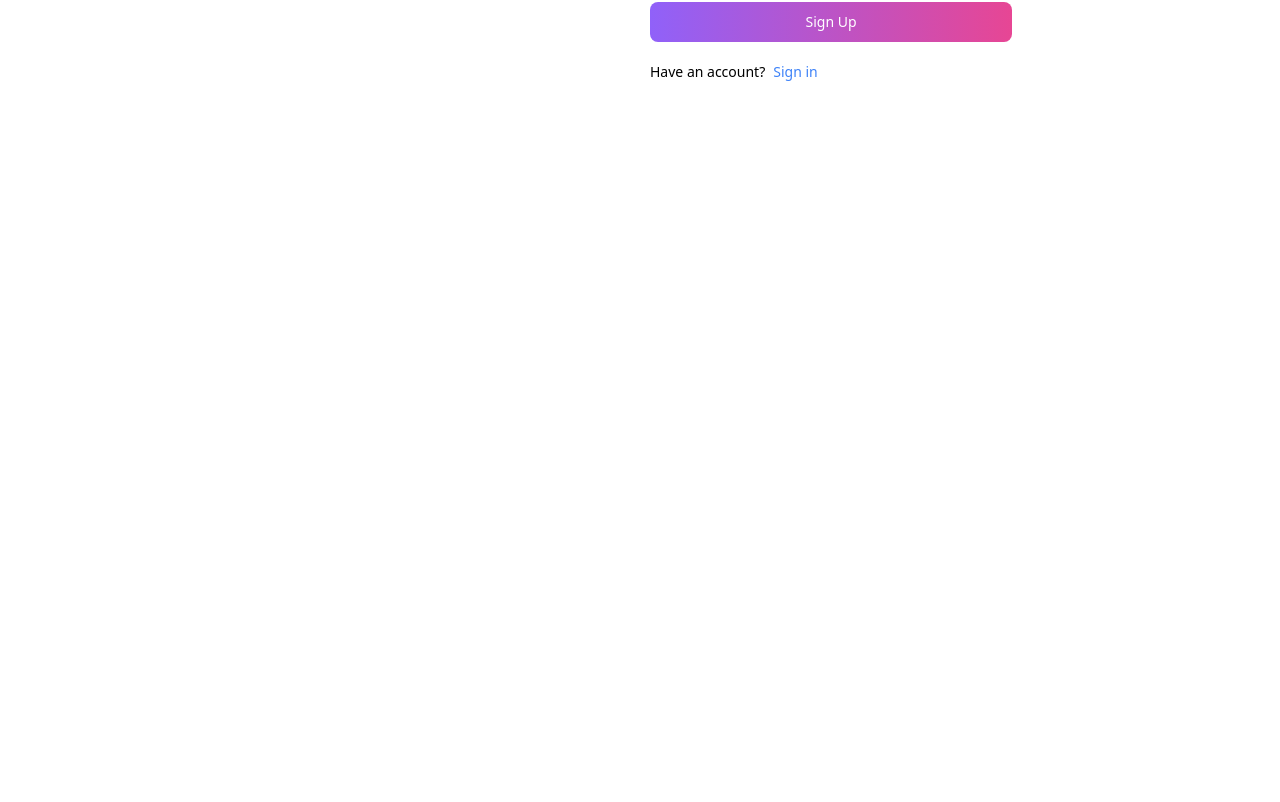
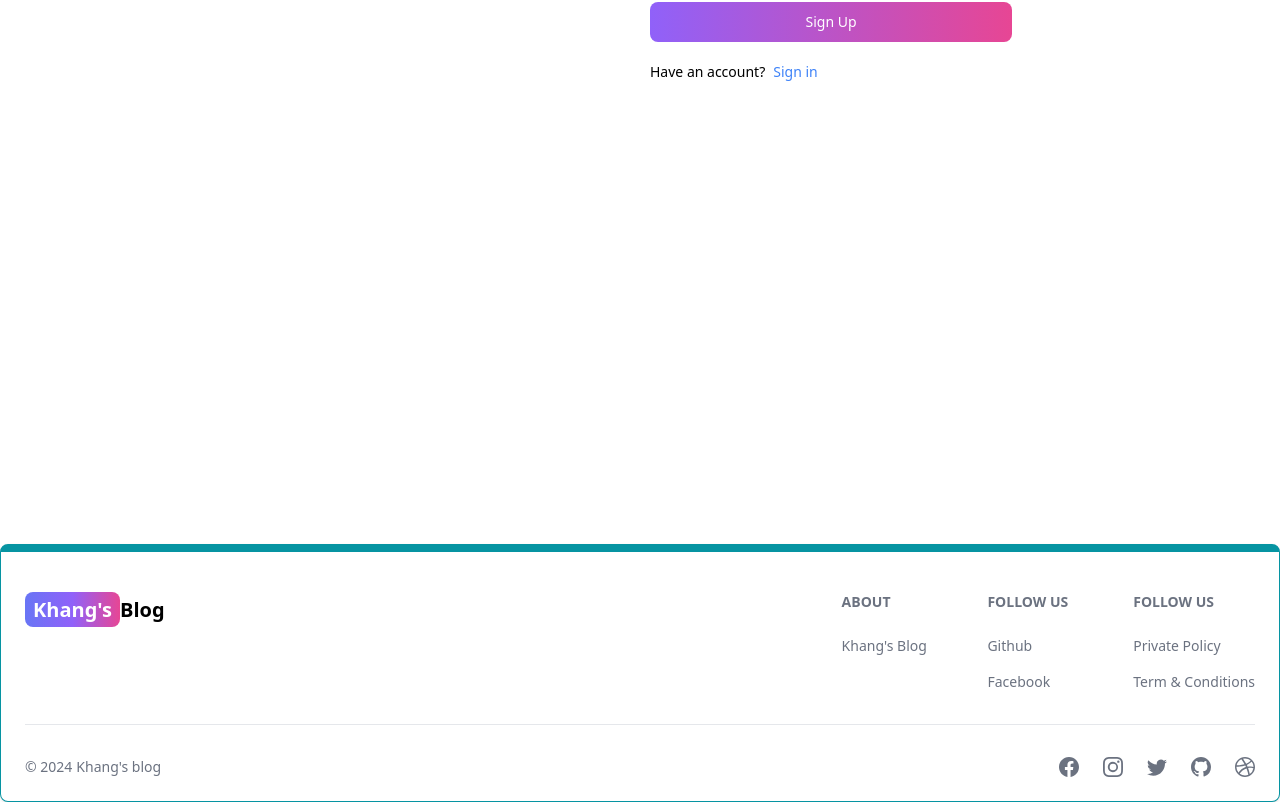
Before and after one commit to trngkhang/MERN_KhangBlog, a React (Vite) app in the folder client/: page /Signup in a window 1280 px wide. Shown: the part 400-1202 px from the top of the page. Before the commit the page ends 944 px from the top, so only its background shows below. Built offline with nearby package versions, Linux system fonts and the light colour scheme.

Commit message:
feat: create footer page

```diff
--- a/client/src/App.jsx
+++ b/client/src/App.jsx
@@ -1,26 +1,26 @@
-import {BrowserRouter, Routes, Route} from "react-router-dom"
-import Home from "./pages/Home"
-import About from "./pages/About"
-import Dashboard from "./pages/Dashboard"
-import Projects from "./pages/Projects"
-import Signin from "./pages/Signin"
-import SignUp from "./pages/Signup"
-import Header from "./components/Header"
+import { BrowserRouter, Routes, Route } from "react-router-dom";
+import Home from "./pages/Home";
+import About from "./pages/About";
+import Dashboard from "./pages/Dashboard";
+import Projects from "./pages/Projects";
+import Signin from "./pages/Signin";
+import SignUp from "./pages/Signup";
+import Header from "./components/Header";
+import Footer from "./components/Footer";
 
 export default function App() {
-
   return (
     <BrowserRouter>
-    <Header/>
-    <Routes>
-      <Route path="/" element={<Home/>}/>
-      <Route path="/About" element={<About/>}/>
-      <Route path="/Dashboard" element={<Dashboard/>}/>
-      <Route path="/Projects" element={<Projects/>}/>
-      <Route path="/Signin" element={<Signin/>}/>
-      <Route path="/Signup" element={<SignUp/>}/>
-
-    </Routes>
+      <Header />
+      <Routes>
+        <Route path="/" element={<Home />} />
+        <Route path="/About" element={<About />} />
+        <Route path="/Dashboard" element={<Dashboard />} />
+        <Route path="/Projects" element={<Projects />} />
+        <Route path="/Signin" element={<Signin />} />
+        <Route path="/Signup" element={<SignUp />} />
+      </Routes>
+      <Footer />
     </BrowserRouter>
-  )
+  );
 }
--- /dev/null
+++ b/client/src/components/Footer.jsx
@@ -0,0 +1,91 @@
+import React from "react";
+import { Footer } from "flowbite-react";
+import { Link } from "react-router-dom";
+import {
+  BsFacebook,
+  BsInstagram,
+  BsTwitter,
+  BsGithub,
+  BsDribbble,
+} from "react-icons/bs";
+
+export default function FooterCom() {
+  return (
+    <Footer container className="border border-t-8 border-teal-500">
+      <div className="w-full max-w-7xl mx-auto">
+        <div className="grid w-full justify-between sm:flex md:grid-cols-1">
+          <div className="mt-5">
+            <Link
+              to="/"
+              className="self-center whitespace-nowrap text-lg sm:text-xl font-semibold dark:text-white"
+            >
+              <span className="px-2 py-1 bg-gradient-to-r from-indigo-500 via-purple-500 to-pink-500 rounded-lg text-white">
+                Khang's
+              </span>
+              Blog
+            </Link>
+          </div>
+          <div className="grid grid-cols-2 gap-8 mt-4 sm:grid-cols-3 sm:gap-6">
+            <div>
+              <Footer.Title title="About" />
+              <Footer.LinkGroup col>
+                <Footer.Link
+                  href="/about"
+                  target="_blank"
+                  rel="noopener noreferrer"
+                >
+                  Khang's Blog
+                </Footer.Link>
+              </Footer.LinkGroup>
+            </div>
+            <div>
+              <Footer.Title title="Follow us" />
+              <Footer.LinkGroup col>
+                <Footer.Link
+                  href="https://github.com/trngkhang/"
+                  target="_blank"
+                  rel="noopener noreferrer"
+                >
+                  Github
+                </Footer.Link>
+                <Footer.Link
+                  href="https://www.facebook.com/nguyenkhang289/"
+                  target="_blank"
+                  rel="noopener noreferrer"
+                >
+                  Facebook
+                </Footer.Link>
+              </Footer.LinkGroup>
+            </div>
+            <div>
+              <Footer.Title title="Follow us" />
+              <Footer.LinkGroup col>
+                <Footer.Link href="#" target="_blank" rel="noopener noreferrer">
+                  Private Policy
+                </Footer.Link>
+                <Footer.Link href="#" target="_blank" rel="noopener noreferrer">
+                  Term &amp; Conditions
+                </Footer.Link>
+              </Footer.LinkGroup>
+            </div>
+          </div>
+        </div>
+        <Footer.Divider />
+        <div className="w-full sm:flex sm:items-center sm:justify-between">
+          <Footer.Copyright
+            href="/"
+            by="Khang's blog"
+            year={new Date().getFullYear()}
+          />
+          <div className="flex gap-6 sm:mt-0 mt-4 sm:justify-center">
+            <Footer.Icon href="#" icon={BsFacebook} />
+            <Footer.Icon href="#" icon={BsInstagram} />
+            <Footer.Icon href="#" icon={BsTwitter} />
+            <Footer.Icon href="https://github.com/trngkhang" icon={BsGithub} />
+            <Footer.Icon href="#" icon={BsDribbble} />
+          </div>
+        </div>
+      </div>
+    </Footer>
+  );
+}
```
